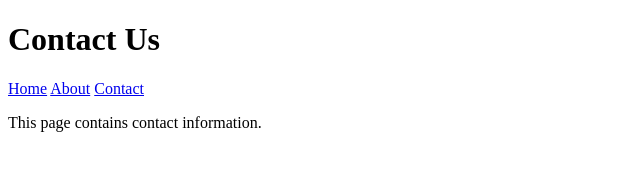
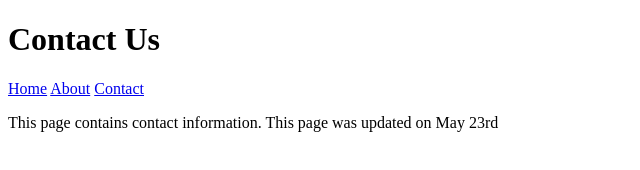
Before and after one commit to valentin-sys/training-afd-waf, a website: page src/contact.html in a window 1280 px wide. Shown: the whole page, without its empty margins (0-640 px from the left). Drawn offline with Linux system fonts and the light colour scheme.

Commit message:
Update contact.html

```diff
--- a/src/contact.html
+++ b/src/contact.html
@@ -12,6 +12,7 @@
         <a href="about.html">About</a>
         <a href="contact.html">Contact</a>
     </nav>
-    <p>This page contains contact information.</p>
+    <p>This page contains contact information.
+    This page was updated on May 23rd</p>
 </body>
 </html>
```
